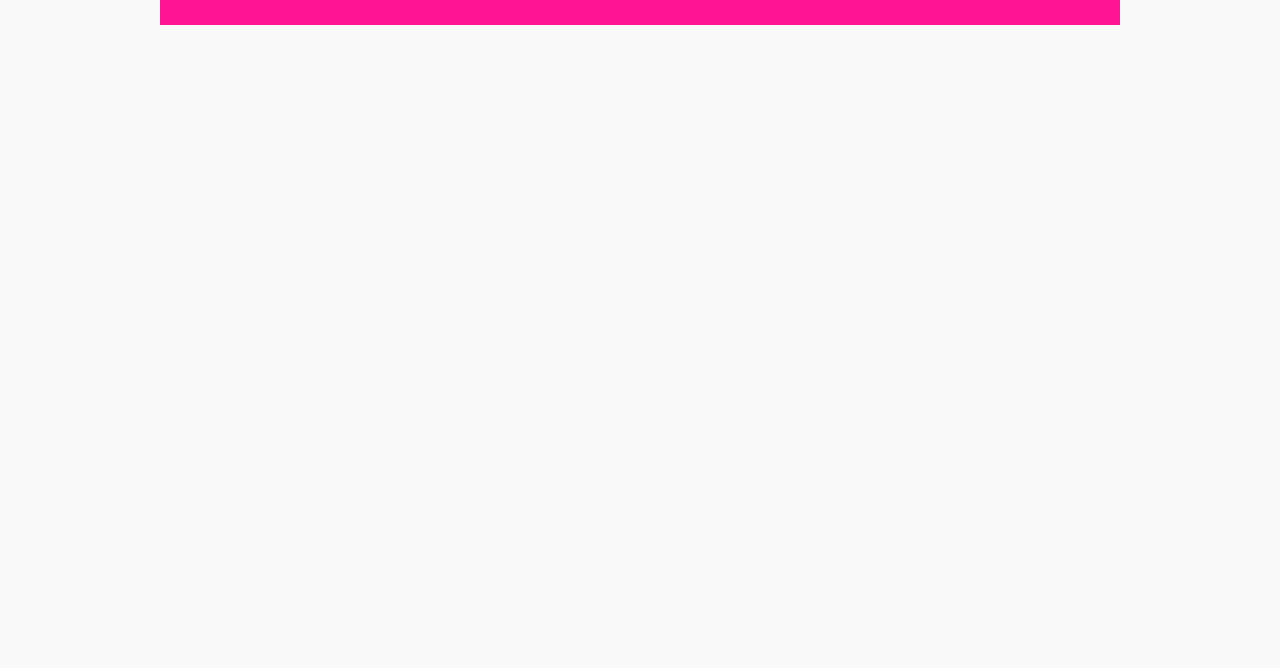
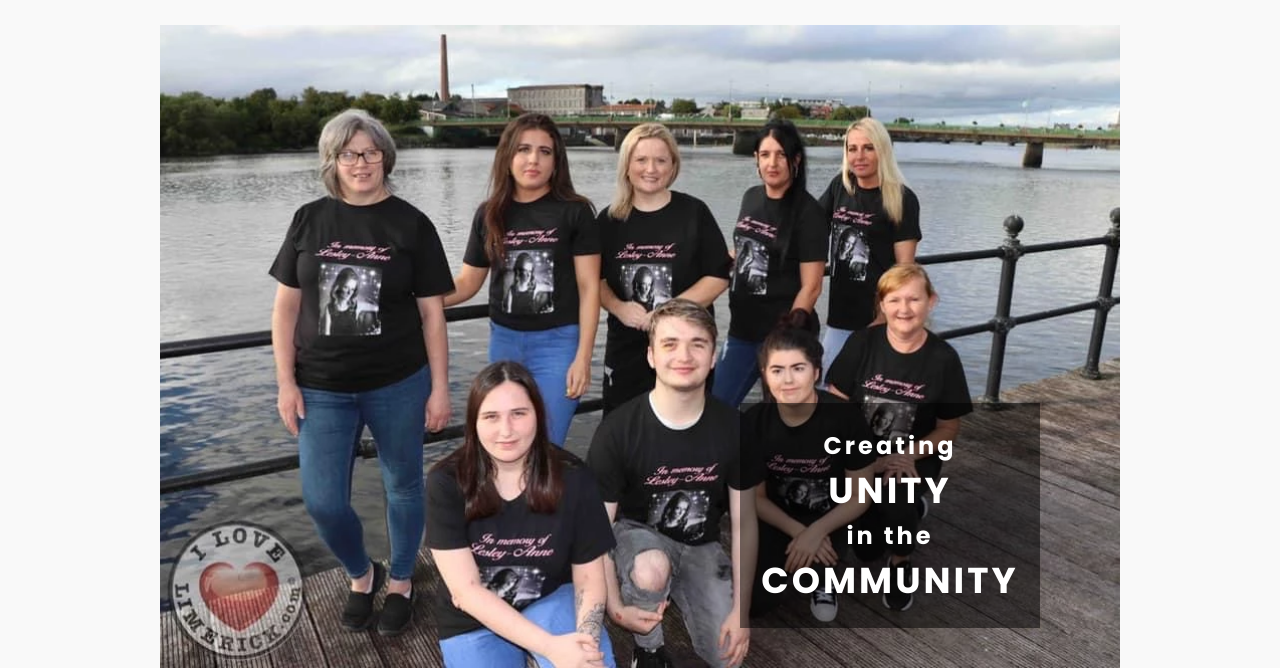
Before and after one commit to NgenNo9/HTML-and-CSS-essentials-portfolio-project, a plain HTML site: page index.html in a window 1280 px wide. Shown: the part 268-936 px from the top of the page. Before the commit the page ends 800 px from the top, so only its background shows below. Drawn offline with Linux system fonts and the light colour scheme.

Commit message:
Add basic structure and styling to hero section

```diff
--- a/assets/CSS/style.css
+++ b/assets/CSS/style.css
@@ -20,6 +20,7 @@ body {
     align-items: center;
     position: sticky;
     top: 0;
+    z-index: 1;
 }
 
 #callout-wrapper {
@@ -53,7 +54,7 @@ body {
     width: 75%;
     margin: 0 auto;
     justify-content: space-between;
-    background-color: deeppink;
+    /* background-color: deeppink; */
 }
 
 #logo {
@@ -91,3 +92,38 @@ body {
     justify-content: flex-end;
     list-style: none;
 }
+
+/* Hero Section */
+
+#hero-section {
+    width: 75%;
+    margin: 0 auto;
+    overflow: hidden;
+    position: relative;
+}
+
+#hero-image {
+    height: 643px;
+    width: 100%;
+    background: url(../images/hero\ image.webp);
+    background-repeat: no-repeat;
+    background-size: cover;
+    background-position: center;
+}
+
+#cover-text {
+    width: 300px;
+    height: 200px;
+    font-size: 150%;
+    letter-spacing: 3px;
+    padding-top: 25px;
+    text-align: center;
+
+    background-color: rgba(0, 0, 0, 0.5);
+
+    bottom: 40px;
+    right: 80px;
+    position: absolute;
+
+    color: #fff;
+}
--- a/index.html
+++ b/index.html
@@ -45,6 +45,17 @@
     </div>
     </header>
 
+    <!-- Hero Section -->
+
+    <section id="hero-section">
+        <div id="hero-image"></div>
+        <div id="cover-text">
+            <h4>Creating</h4>
+            <h2>UNITY</h2>
+            <h4>in the</h4>
+            <h2>COMMUNITY</h2>
+        </div>
+    </section>
 
 
 
```
Also changed, not shown: assets/images/helping-banner.jpeg (added).
